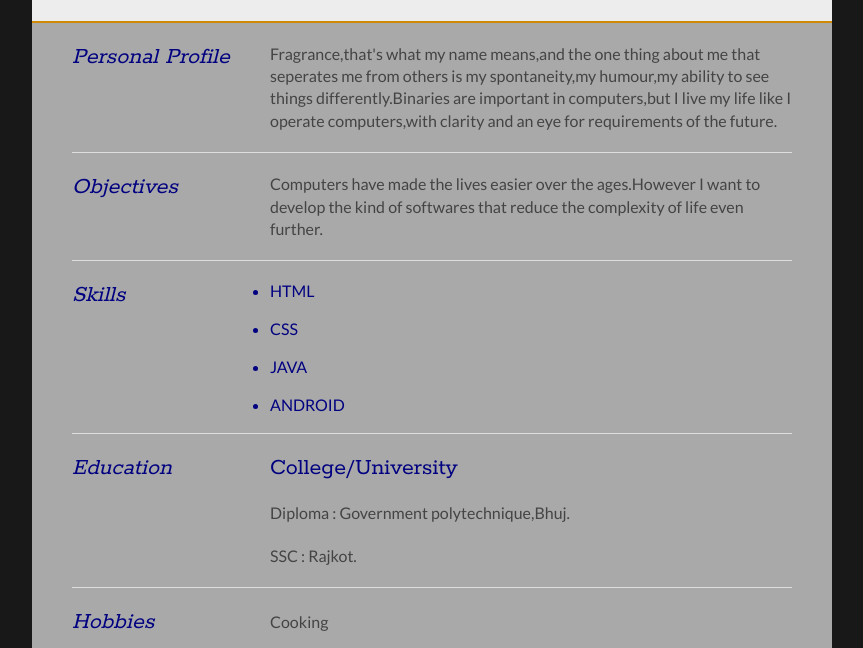
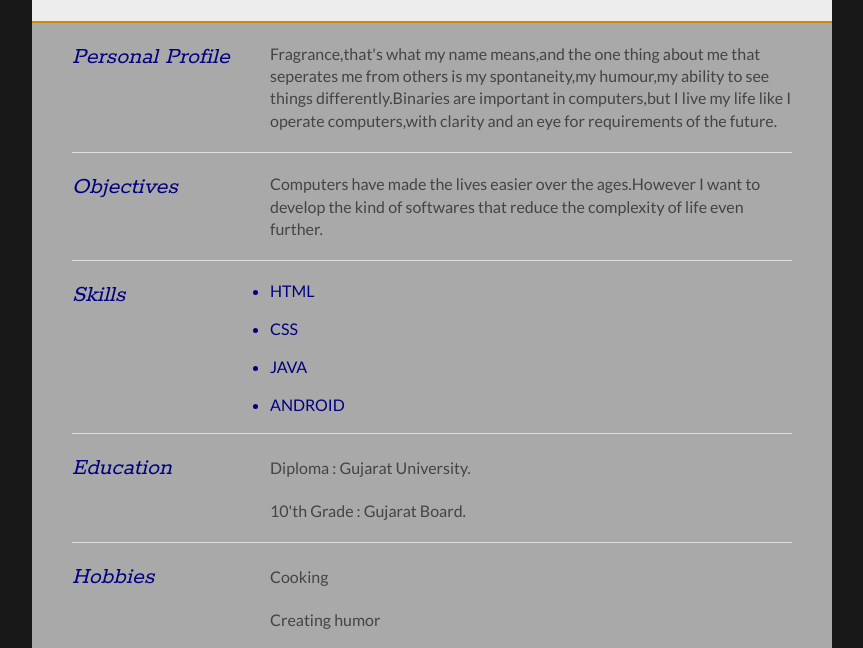
Before and after one commit to Foram27/Foram27.github.io, a plain HTML site: page index.html in a window 1280 px wide. Shown: the part 123-771 px from the top of the page, without its empty margins (208-1071 px from the left). Drawn offline with Linux system fonts and the light colour scheme.

Commit message:
Update index.html

```diff
--- a/index.html
+++ b/index.html
@@ -93,10 +93,10 @@
 
 			<div class="sectionContent">
 				<article>
-					<h2>College/University</h2><br/>
+
 					<p class="subDetails"></p>
-						<p>Diploma : Government polytechnique,Bhuj.</p>
-						<p>SSC : Rajkot.</p>
+						<p>Diploma : Gujarat University.</p>
+						<p>10'th Grade : Gujarat Board.</p>
 					</article>
 
 
```
